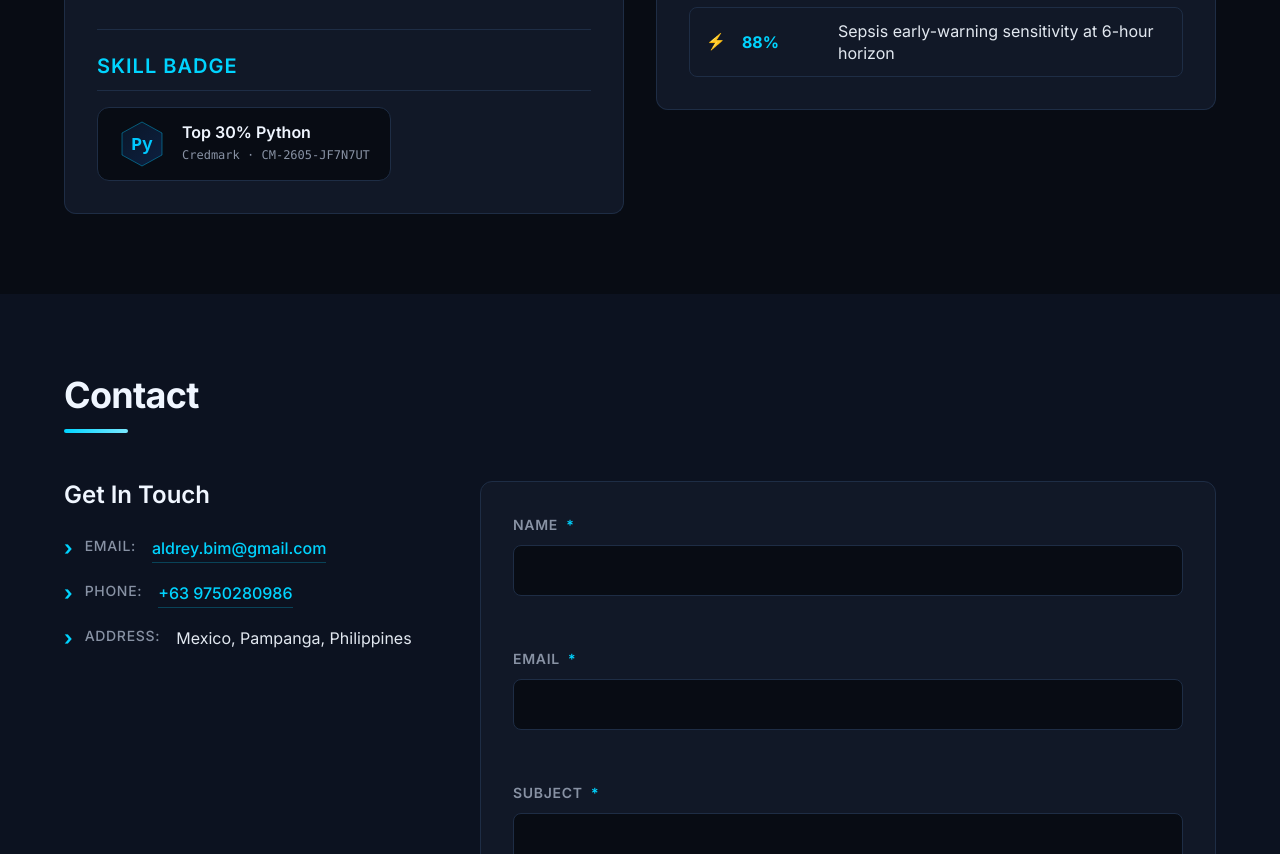
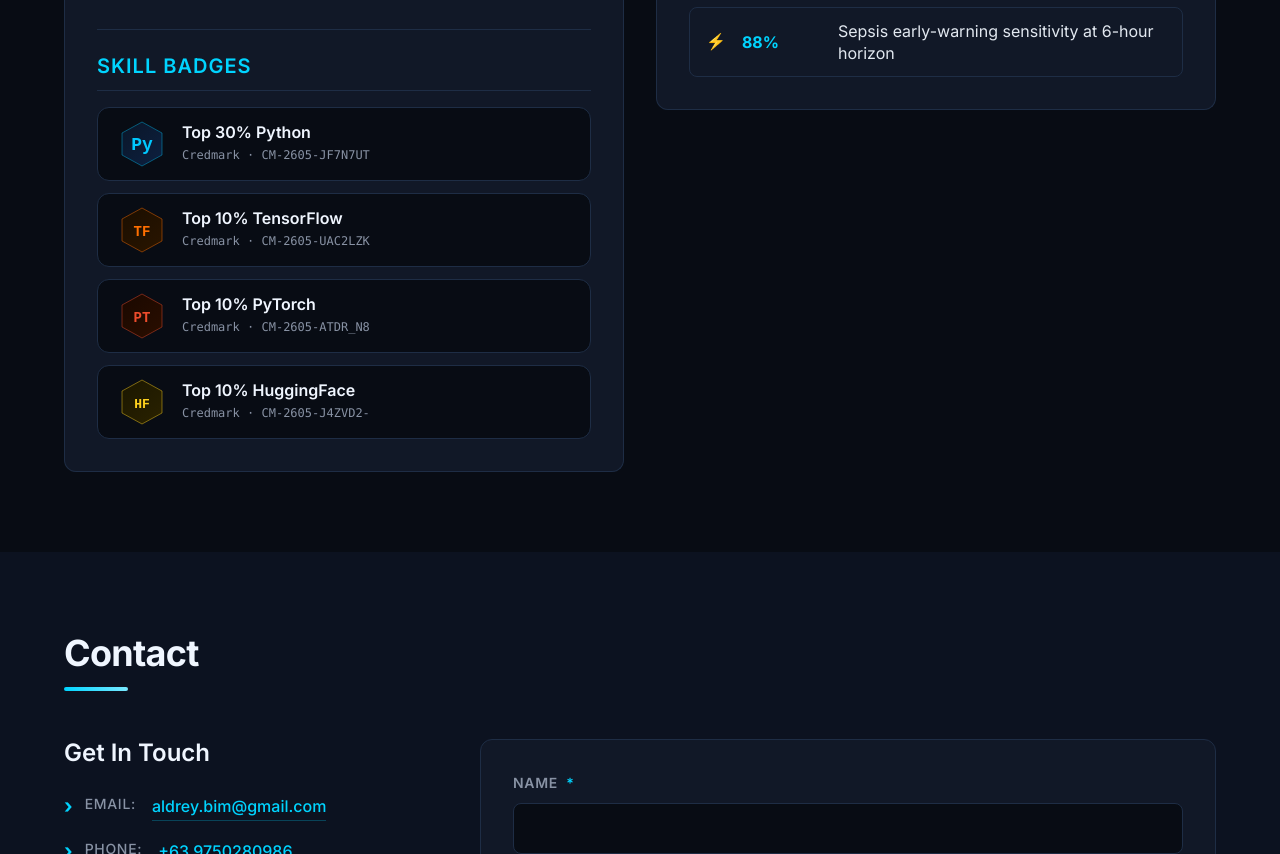
Before and after one commit to aldreybim-arch/aldrey-bim, a website: page index.html in a window 1280 px wide. Shown: the part 6034-6888 px from the top of the page. Drawn offline with Linux system fonts and the light colour scheme; animation ran at ten frames a second.

Commit message:
add some badge

```diff
--- a/css/style.css
+++ b/css/style.css
@@ -1825,6 +1825,12 @@ main {
   margin-bottom: var(--space-4);
 }
 
+.credmark-badges-row {
+  display: flex;
+  flex-direction: column;
+  gap: var(--space-3);
+}
+
 .credmark-badge {
   display: inline-flex;
   align-items: center;
@@ -1846,6 +1852,27 @@ main {
   box-shadow: var(--shadow-glow);
   transform: translateY(-0.125rem);
   text-decoration: none;
+}
+
+/* TensorFlow variant — orange accent on hover */
+.credmark-badge--tf:hover,
+.credmark-badge--tf:focus-visible {
+  border-color: #ff6f00;
+  box-shadow: 0 0 1.25rem rgba(255, 111, 0, 0.2);
+}
+
+/* PyTorch variant — red accent on hover */
+.credmark-badge--pt:hover,
+.credmark-badge--pt:focus-visible {
+  border-color: #ee4c2c;
+  box-shadow: 0 0 1.25rem rgba(238, 76, 44, 0.2);
+}
+
+/* HuggingFace variant — yellow accent on hover */
+.credmark-badge--hf:hover,
+.credmark-badge--hf:focus-visible {
+  border-color: #FFD21E;
+  box-shadow: 0 0 1.25rem rgba(255, 210, 30, 0.2);
 }
 
 .credmark-badge-visual {
--- a/index.html
+++ b/index.html
@@ -598,9 +598,12 @@
               </li>
             </ul>
 
-            <!-- Credmark Skill Badge — fully inline, no external images -->
+            <!-- Credmark Skill Badges — fully inline, no external images -->
             <div class="credmark-badge-wrapper" data-reveal="up">
-              <h3>Skill Badge</h3>
+              <h3>Skill Badges</h3>
+              <div class="credmark-badges-row">
+
+                <!-- Python badge -->
                 <a
                   href="https://credmark.ai/badge/CM-2605-JF7N7UT"
                   target="_blank"
@@ -609,16 +612,14 @@
                   aria-label="Credmark Top 30% Python badge — verify credential"
                 >
                   <div class="credmark-badge-visual" aria-hidden="true">
-                  <!-- Hexagon badge shape, inline SVG -->
                     <svg width="48" height="48" viewBox="0 0 48 48" fill="none" xmlns="http://www.w3.org/2000/svg">
-                    <polygon points="24,2 44,13 44,35 24,46 4,35 4,13" fill="url(#cmGrad)" stroke="rgba(0,200,255,0.4)" stroke-width="1"/>
+                      <polygon points="24,2 44,13 44,35 24,46 4,35 4,13" fill="url(#cmGradPy)" stroke="rgba(0,200,255,0.4)" stroke-width="1"/>
                       <defs>
-                      <linearGradient id="cmGrad" x1="4" y1="2" x2="44" y2="46" gradientUnits="userSpaceOnUse">
+                        <linearGradient id="cmGradPy" x1="4" y1="2" x2="44" y2="46" gradientUnits="userSpaceOnUse">
                           <stop offset="0%" stop-color="#0a1628"/>
                           <stop offset="100%" stop-color="#0d2040"/>
                         </linearGradient>
                       </defs>
-                    <!-- Python logo mark — simplified -->
                       <text x="24" y="30" text-anchor="middle" font-size="18" font-family="monospace" font-weight="700" fill="#00c8ff">Py</text>
                     </svg>
                   </div>
@@ -627,6 +628,86 @@
                     <span class="credmark-badge-issuer">Credmark · CM-2605-JF7N7UT</span>
                   </div>
                 </a>
+
+                <!-- TensorFlow badge -->
+                <a
+                  href="https://credmark.ai/badge/CM-2605-UAC2LZK"
+                  target="_blank"
+                  rel="noopener noreferrer"
+                  class="credmark-badge credmark-badge--tf"
+                  aria-label="Credmark Top 10% TensorFlow badge — verify credential"
+                >
+                  <div class="credmark-badge-visual" aria-hidden="true">
+                    <svg width="48" height="48" viewBox="0 0 48 48" fill="none" xmlns="http://www.w3.org/2000/svg">
+                      <polygon points="24,2 44,13 44,35 24,46 4,35 4,13" fill="url(#cmGradTF)" stroke="rgba(255,111,0,0.45)" stroke-width="1"/>
+                      <defs>
+                        <linearGradient id="cmGradTF" x1="4" y1="2" x2="44" y2="46" gradientUnits="userSpaceOnUse">
+                          <stop offset="0%" stop-color="#1a0e00"/>
+                          <stop offset="100%" stop-color="#2a1500"/>
+                        </linearGradient>
+                      </defs>
+                      <text x="24" y="30" text-anchor="middle" font-size="14" font-family="monospace" font-weight="700" fill="#ff6f00">TF</text>
+                    </svg>
+                  </div>
+                  <div class="credmark-badge-info">
+                    <span class="credmark-badge-title">Top 10% TensorFlow</span>
+                    <span class="credmark-badge-issuer">Credmark · CM-2605-UAC2LZK</span>
+                  </div>
+                </a>
+
+                <!-- PyTorch badge -->
+                <a
+                  href="https://credmark.ai/badge/CM-2605-ATDR_N8"
+                  target="_blank"
+                  rel="noopener noreferrer"
+                  class="credmark-badge credmark-badge--pt"
+                  aria-label="Credmark Top 10% PyTorch badge — verify credential"
+                >
+                  <div class="credmark-badge-visual" aria-hidden="true">
+                    <svg width="48" height="48" viewBox="0 0 48 48" fill="none" xmlns="http://www.w3.org/2000/svg">
+                      <polygon points="24,2 44,13 44,35 24,46 4,35 4,13" fill="url(#cmGradPT)" stroke="rgba(238,76,44,0.45)" stroke-width="1"/>
+                      <defs>
+                        <linearGradient id="cmGradPT" x1="4" y1="2" x2="44" y2="46" gradientUnits="userSpaceOnUse">
+                          <stop offset="0%" stop-color="#1a0800"/>
+                          <stop offset="100%" stop-color="#2a0e00"/>
+                        </linearGradient>
+                      </defs>
+                      <text x="24" y="30" text-anchor="middle" font-size="14" font-family="monospace" font-weight="700" fill="#ee4c2c">PT</text>
+                    </svg>
+                  </div>
+                  <div class="credmark-badge-info">
+                    <span class="credmark-badge-title">Top 10% PyTorch</span>
+                    <span class="credmark-badge-issuer">Credmark · CM-2605-ATDR_N8</span>
+                  </div>
+                </a>
+
+                <!-- HuggingFace Integration badge -->
+                <a
+                  href="https://credmark.ai/badge/CM-2605-J4ZVD2-"
+                  target="_blank"
+                  rel="noopener noreferrer"
+                  class="credmark-badge credmark-badge--hf"
+                  aria-label="Credmark Top 10% HuggingFace Integration badge — verify credential"
+                >
+                  <div class="credmark-badge-visual" aria-hidden="true">
+                    <svg width="48" height="48" viewBox="0 0 48 48" fill="none" xmlns="http://www.w3.org/2000/svg">
+                      <polygon points="24,2 44,13 44,35 24,46 4,35 4,13" fill="url(#cmGradHF)" stroke="rgba(255,210,30,0.45)" stroke-width="1"/>
+                      <defs>
+                        <linearGradient id="cmGradHF" x1="4" y1="2" x2="44" y2="46" gradientUnits="userSpaceOnUse">
+                          <stop offset="0%" stop-color="#1a1600"/>
+                          <stop offset="100%" stop-color="#2a2200"/>
+                        </linearGradient>
+                      </defs>
+                      <text x="24" y="30" text-anchor="middle" font-size="13" font-family="monospace" font-weight="700" fill="#FFD21E">HF</text>
+                    </svg>
+                  </div>
+                  <div class="credmark-badge-info">
+                    <span class="credmark-badge-title">Top 10% HuggingFace</span>
+                    <span class="credmark-badge-issuer">Credmark · CM-2605-J4ZVD2-</span>
+                  </div>
+                </a>
+
+              </div>
             </div>
           </div>
 
```
Lines whose indentation alone changed are shown as unchanged.
